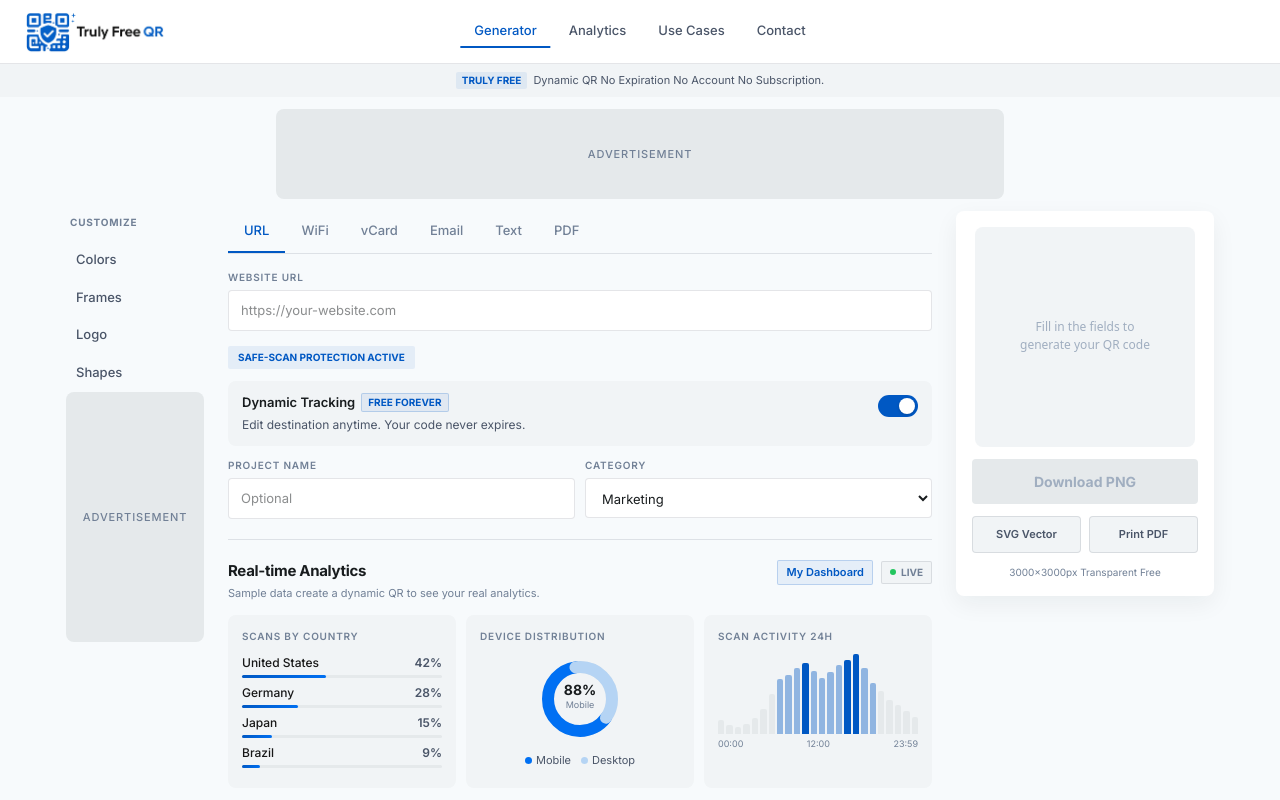
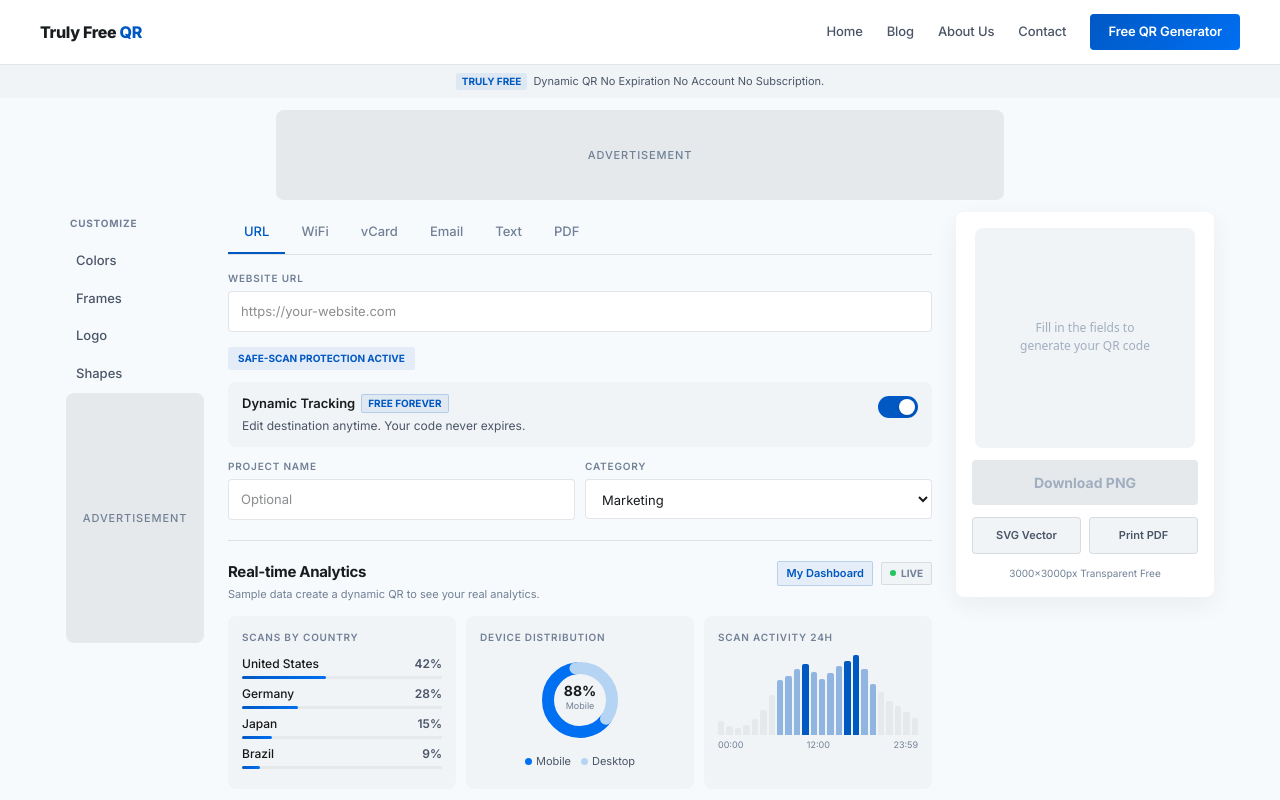
Before and after one commit to gsmith0572-dot/truly-free-qr, a Next.js app: page / in a window 1280 px wide. Shown: the top 800 px of the page. Built offline with nearby package versions, Linux system fonts and the light colour scheme.

Commit message:
chore: sync 2026-05-20 12:15

```diff
--- a/src/app/layout.tsx
+++ b/src/app/layout.tsx
@@ -1,13 +1,14 @@
 import type { Metadata } from "next"
 import { Inter } from "next/font/google"
 import "./globals.css"
+import Header from "@/components/Header"
+import Footer from "@/components/Footer"
 
 const inter = Inter({ subsets: ["latin"] })
 
 export const metadata: Metadata = {
-  title: "TrulyFreeQR - Free Dynamic QR Code Generator",
-  description: "Dynamic QR codes that never expire. No account, no subscription, no credit card. Free forever.",
-
+  title: "Truly Free QR — Free Dynamic QR Code Generator",
+  description: "Generate dynamic and static QR codes free. No account, no subscription, no expiration. Free forever.",
 }
 
 export default function RootLayout({
@@ -17,7 +18,11 @@ export default function RootLayout({
 }) {
   return (
     <html lang="en">
-      <body className={inter.className}>{children}</body>
+      <body className={inter.className}>
+        <Header />
+        <main style={{ minHeight: "100vh" }}>{children}</main>
+        <Footer />
+      </body>
     </html>
   )
 }
--- /dev/null
+++ b/src/components/Header.tsx
@@ -0,0 +1,22 @@
+import Link from 'next/link';
+
+export default function Header() {
+  return (
+    <header style={{ background: '#ffffff', borderBottom: '1px solid rgba(74,85,104,0.15)', padding: '0 24px', position: 'sticky', top: 0, zIndex: 200 }}>
+      <nav style={{ maxWidth: '1200px', margin: '0 auto', display: 'flex', alignItems: 'center', justifyContent: 'space-between', height: 64, gap: 16, flexWrap: 'wrap' }}>
+        <Link href="/" style={{ fontSize: 16, fontWeight: 800, color: '#181c1e', textDecoration: 'none', letterSpacing: '-0.02em', fontFamily: 'Inter, sans-serif' }}>
+          Truly Free <span style={{ color: '#0058c3' }}>QR</span>
+        </Link>
+        <div style={{ display: 'flex', gap: 24, alignItems: 'center', flexWrap: 'wrap' }}>
+          <Link href="/" style={{ fontSize: 13, color: '#4a5568', textDecoration: 'none', fontFamily: 'Inter, sans-serif', letterSpacing: '-0.01em', fontWeight: 500 }}>Home</Link>
+          <Link href="/blog" style={{ fontSize: 13, color: '#4a5568', textDecoration: 'none', fontFamily: 'Inter, sans-serif', letterSpacing: '-0.01em', fontWeight: 500 }}>Blog</Link>
+          <Link href="/about" style={{ fontSize: 13, color: '#4a5568', textDecoration: 'none', fontFamily: 'Inter, sans-serif', letterSpacing: '-0.01em', fontWeight: 500 }}>About Us</Link>
+          <Link href="/contact" style={{ fontSize: 13, color: '#4a5568', textDecoration: 'none', fontFamily: 'Inter, sans-serif', letterSpacing: '-0.01em', fontWeight: 500 }}>Contact</Link>
+          <Link href="/" style={{ padding: '8px 18px', background: 'linear-gradient(135deg,#0058c3,#0070f3)', color: '#fff', borderRadius: 4, fontSize: 13, fontWeight: 600, textDecoration: 'none', fontFamily: 'Inter, sans-serif', letterSpacing: '-0.01em' }}>
+            Free QR Generator
+          </Link>
+        </div>
+      </nav>
+    </header>
+  );
+}
--- a/src/components/QRGenerator.tsx
+++ b/src/components/QRGenerator.tsx
@@ -1,7 +1,6 @@
 'use client'
 import { useState, useEffect, useRef, useCallback } from 'react'
 import QRCode from 'qrcode'
-import Footer from '@/components/Footer'
 import AdSlot from '@/components/ads/AdSlot'
 import Link from 'next/link'
 
@@ -513,42 +512,6 @@ export default function QRGenerator() {
   return (
     <div style={{fontFamily:'Inter, system-ui, sans-serif',background:'#f7fafc',minHeight:'100vh'}}>
       <style>{`.tab-scroll{overflow-x:auto;scrollbar-width:none;-ms-overflow-style:none}.tab-scroll::-webkit-scrollbar{display:none}`}</style>
-      <nav style={{background:'#fff',borderBottom:'1px solid rgba(74,85,104,0.15)',padding:'0 24px',display:'flex',alignItems:'center',justifyContent:'space-between',height:64,position:'sticky',top:0,zIndex:100}}>
-        <a href="/" style={{display:'flex',alignItems:'center',textDecoration:'none',flexShrink:0}}>
-          <img src="/logo.png" alt="TrulyFreeQR" style={{height:44,width:'auto'}} />
-        </a>
-        {!isMobile && (
-          <div style={{display:'flex',gap:4,position:'absolute',left:'50%',transform:'translateX(-50%)'}}>
-            <Link href="/" style={{padding:'6px 14px',fontSize:13,fontWeight:500,color:'#0058c3',textDecoration:'none',borderBottom:'2px solid #0058c3'}}>Generator</Link>
-            <Link href="/dashboard" style={{padding:'6px 14px',fontSize:13,fontWeight:500,color:'#4a5568',textDecoration:'none',borderBottom:'2px solid transparent'}}>Analytics</Link>
-            <Link href="/qr-code-for-restaurants" style={{padding:'6px 14px',fontSize:13,fontWeight:500,color:'#4a5568',textDecoration:'none',borderBottom:'2px solid transparent'}}>Use Cases</Link>
-            <a href="/contact" style={{padding:'6px 14px',fontSize:13,fontWeight:500,color:'#4a5568',textDecoration:'none',borderBottom:'2px solid transparent'}}>Contact</a>
-          </div>
-        )}
-        <div style={{display:'flex',alignItems:'center',gap:8}}>
-          {qrCount > 0 && (
-            <a href="/dashboard" style={{display:'flex',alignItems:'center',gap:5,background:'#f1f4f6',border:'1px solid rgba(74,85,104,0.15)',borderRadius:4,padding:'5px 10px',fontSize:12,fontWeight:600,color:'#4a5568',textDecoration:'none'}}>
-              {!isMobile && 'My QRs '}
-              <span style={{background:'#0058c3',color:'#fff',borderRadius:10,padding:'1px 5px',fontSize:10}}>{qrCount}</span>
-            </a>
-          )}
-          {isMobile && (
-            <button onClick={()=>setMenuOpen(!menuOpen)} style={{background:'none',border:'none',cursor:'pointer',padding:8,display:'flex',flexDirection:'column',gap:4}}>
-              <span style={{display:'block',width:20,height:2,background:'#181c1e',borderRadius:1}}></span>
-              <span style={{display:'block',width:20,height:2,background:'#181c1e',borderRadius:1}}></span>
-              <span style={{display:'block',width:20,height:2,background:'#181c1e',borderRadius:1}}></span>
-            </button>
-          )}
-        </div>
-      </nav>
-      {menuOpen && isMobile && (
-        <div style={{background:'#fff',borderBottom:'1px solid rgba(74,85,104,0.15)',padding:'8px 16px'}}>
-          <Link href="/" style={{display:'block',padding:'12px 0',fontSize:14,fontWeight:500,color:'#0058c3',borderBottom:'1px solid rgba(74,85,104,0.06)',textDecoration:'none'}}>Generator</Link>
-          <Link href="/dashboard" style={{display:'block',padding:'12px 0',fontSize:14,fontWeight:500,color:'#4a5568',borderBottom:'1px solid rgba(74,85,104,0.06)',textDecoration:'none'}}>Analytics</Link>
-          <Link href="/qr-code-for-restaurants" style={{display:'block',padding:'12px 0',fontSize:14,fontWeight:500,color:'#4a5568',borderBottom:'1px solid rgba(74,85,104,0.06)',textDecoration:'none'}}>Use Cases</Link>
-          <a href="/contact" style={{display:'block',padding:'12px 0',fontSize:14,fontWeight:500,color:'#4a5568',textDecoration:'none'}}>Contact</a>
-        </div>
-      )}
       <div style={{background:'#f1f4f6',padding:'8px 16px',textAlign:'center',fontSize:11,color:'#4a5568',display:'flex',alignItems:'center',justifyContent:'center',gap:6}}>
         <span style={{background:'rgba(0,88,195,0.08)',color:'#0058c3',padding:'1px 6px',borderRadius:2,fontSize:10,fontWeight:700,whiteSpace:'nowrap'}}>TRULY FREE</span>
         <span>Dynamic QR No Expiration No Account No Subscription.</span>
@@ -735,7 +698,6 @@ export default function QRGenerator() {
         </main>
         {!isMobile && <aside style={{paddingLeft:12}}><PreviewPanel canvasRef={canvasRef} qrContent={qrContent} shortId={shortId} saving={saving} onSave={saveQR} onDownloadPNG={downloadPNG} onDownloadSVG={downloadSVG} /></aside>}
       </div>
-      <Footer />
     </div>
   )
 }
```
